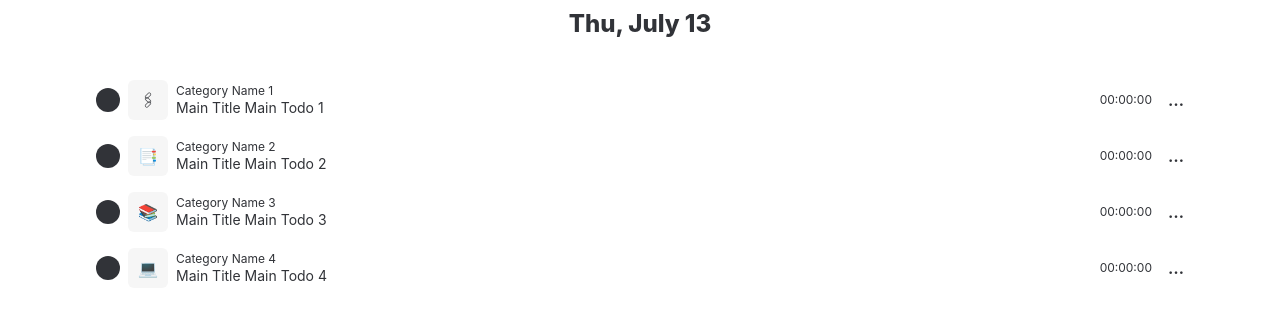
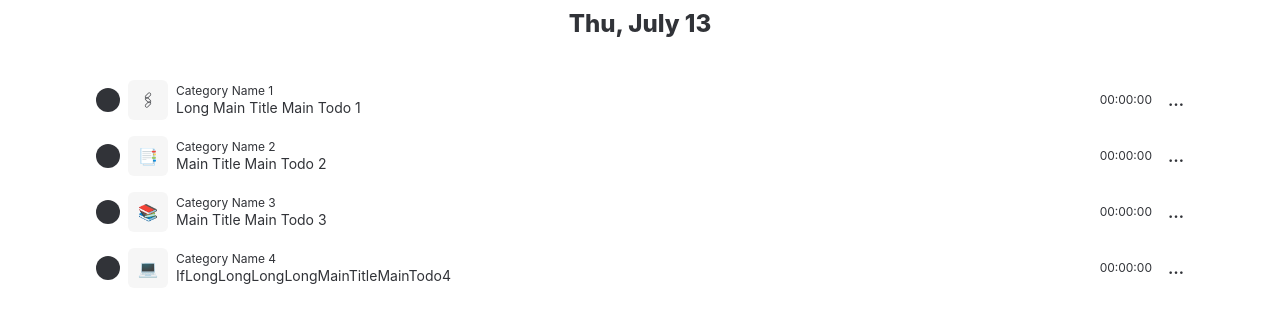
Before and after one commit to plan-player/plan-player-client, a React (Vite) app: page /playlist in a window 1280 px wide. Shown: the top 333 px of the page. Built offline with nearby package versions, Linux system fonts and the light colour scheme; some icons are missing; a web font is replaced by a local one.

Commit message:
Fix: Playlist / Add global class #11

```diff
--- a/src/components/Todo/TodoListItem.tsx
+++ b/src/components/Todo/TodoListItem.tsx
@@ -1,5 +1,4 @@
 import { ReactNode } from 'react';
-import { styled } from 'styled-components';
 import ContextButton from '../UI/button/ContextButton';
 import PlayPauseButton from '../UI/button/PlayPauseButton';
 import IconImageHolder from '../UI/general/IconImageHolder';
@@ -12,22 +11,18 @@ export interface TodoListItemProps {
   time: string;
 }
 
-const DataWrapper = styled.div`
-  word-break: break-word;
-`;
-
 const TodoListItem = ({ cover, category, title, time }: TodoListItemProps) => {
   // TODO: DraggableItem 개발
   return (
     <li className="flex gap-sm items-center">
       <PlayPauseButton />
       <div className="flex justify-between w-100">
-        <DataWrapper className="flex gap-sm items-center">
+        <div className="flex gap-sm items-center break-word">
           <IconImageHolder>{cover}</IconImageHolder>
           <MainSubTitle main={title} sub={category} />
-        </DataWrapper>
-        <div className="flex gap-md">
-          <span className="flex-center text-sm">{time}</span>
+        </div>
+        <div className="flex">
+          <span className="flex-center text-sm mx-md">{time}</span>
           <ContextButton />
         </div>
       </div>
--- a/src/components/UI/nav/DateNav.tsx
+++ b/src/components/UI/nav/DateNav.tsx
@@ -4,7 +4,6 @@ import { styled } from 'styled-components';
 
 const DateNavWrapper = styled.div`
   width: 50vw;
-  margin: 0 auto;
 `;
 
 const DateNav = () => {
@@ -34,7 +33,7 @@ const DateNav = () => {
   };
 
   return (
-    <DateNavWrapper className="flex justify-between items-center">
+    <DateNavWrapper className="w-50 flex justify-between items-center mx-auto">
       <FaBackwardStep onClick={backPrevDate} />
       <h3 style={{ lineHeight: '0.2rem' }}>{today}</h3>
       <FaForwardStep onClick={goNextDate} />
--- a/src/css/global.css
+++ b/src/css/global.css
@@ -60,7 +60,12 @@ nav {
 }
 
 /* heading */
-h1, h2, h3, h4, h5, h6 {
+h1,
+h2,
+h3,
+h4,
+h5,
+h6 {
   font-weight: 800;
 }
 
@@ -188,6 +193,14 @@ h6 {
 }
 
 /* margin */
+.mx-auto {
+  margin: 0 auto;
+}
+
+.mx-md {
+  margin: 0 1rem;
+}
+
 .mb-md {
   margin-bottom: 1rem;
 }
@@ -203,6 +216,10 @@ h6 {
 /* width */
 .w-100 {
   width: 100%;
+}
+
+.w-50 {
+  width: 50%;
 }
 
 /* rounded */
@@ -303,6 +320,10 @@ h6 {
   justify-content: space-around;
 }
 
+.justify-evenly {
+  justify-content: space-evenly;
+}
+
 .items-center {
   align-items: center;
 }
@@ -320,3 +341,8 @@ h6 {
   display: grid;
   grid-template-columns: repeat(3, minmax(0, 1fr));
 }
+
+/* word */
+.break-word {
+  word-break: break-word;
+}
--- a/src/layout/Nav.tsx
+++ b/src/layout/Nav.tsx
@@ -5,17 +5,7 @@ import { FaClock, FaFolder } from 'react-icons/fa6';
 import { RiPlayList2Fill } from 'react-icons/ri';
 import { Outlet, useLocation } from 'react-router';
 import { Link } from 'react-router-dom';
-import styled from 'styled-components';
 import Setting from '../components/UI/nav/Setting';
-
-const NavWrapper = styled.nav`
-  display: flex;
-  justify-content: space-evenly;
-  align-items: center;
-  width: 100%;
-  height: var(--nav-h);
-  background-color: var(--primary);
-`;
 
 type NavItemType = {
   path: string;
@@ -61,13 +51,13 @@ const Nav: React.FC = () => {
         <Setting />
         <Outlet />
       </main>
-      <NavWrapper>
+      <nav className="w-100 flex justify-evenly items-center bg-primary">
         {NAV_DATA.map(({ path, icon }) => (
           <IconContext.Provider key={path} value={getClass(path)}>
             <Link to={path}>{icon}</Link>
           </IconContext.Provider>
         ))}
-      </NavWrapper>
+      </nav>
     </>
   );
 };
--- a/src/screens/Playlist.tsx
+++ b/src/screens/Playlist.tsx
@@ -6,7 +6,7 @@ const DUMMY_TODOS: TodoListItemProps[] = [
   {
     cover: '🖇',
     category: 'Category Name 1',
-    title: 'Main Title Main Todo 1',
+    title: 'Long Main Title Main Todo 1',
     time: '00:00:00',
   },
   {
@@ -24,19 +24,18 @@ const DUMMY_TODOS: TodoListItemProps[] = [
   {
     cover: '💻',
     category: 'Category Name 4',
-    title: 'Main Title Main Todo 4',
+    title: 'IfLongLongLongLongMainTitleMainTodo4',
     time: '00:00:00',
   },
 ];
 
 const PlaylistWrapper = styled.div`
   width: 85%;
-  margin: 0 auto;
 `;
 
 const Playlist = () => {
   return (
-    <PlaylistWrapper className="flex-column gap-3xl">
+    <PlaylistWrapper className="flex-column gap-3xl mx-auto">
       <DateNav />
       {/* TODO: DraggableList 컴포넌트 개발 */}
       <ol className="flex-column gap-md">
```
